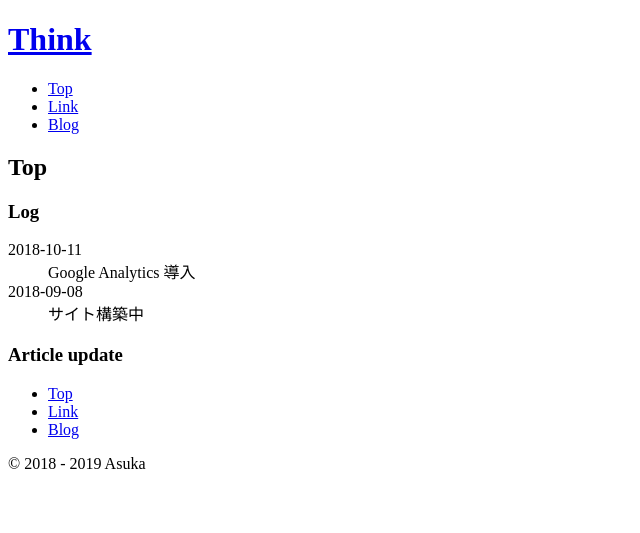
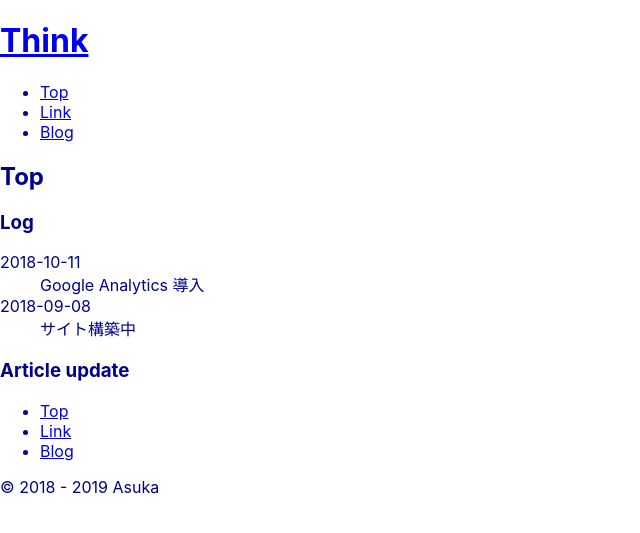
Before and after one commit to a-skua/a-skua.github.io, a Jekyll site: the page built from index.html, in a window 1280 px wide. Shown: the top 533 px of the page, without its empty margins (0-640 px from the left). Built offline with Jekyll 4.4.1, drawn with Linux system fonts in a browser that asks for light colours; the list of posts is cut into pages by our own code.

Commit message:
Fix scss constitution

```diff
--- a/_scss/laptop.scss
+++ b/_scss/laptop.scss
@@ -0,0 +1,5 @@
+@import 'base.scss';
+
+@mixin laptop {
+  @include base;
+}
--- a/_scss/tablet.scss
+++ b/_scss/tablet.scss
@@ -0,0 +1,5 @@
+@import 'base.scss';
+
+@mixin tablet {
+  @include base;
+}
--- a/assets/css/default-laptop.scss
+++ b/assets/css/default-laptop.scss
@@ -1,3 +1,5 @@
-@import 'base.scss';
+---
+---
+@import 'laptop.scss';
 
-@include base;
+@include laptop;
--- a/assets/css/default-tablet.scss
+++ b/assets/css/default-tablet.scss
@@ -1,3 +1,5 @@
-@import 'base.scss';
+---
+---
+@import 'tablet.scss';
 
-@include base;
+@include tablet;
--- a/assets/css/post-laptop.scss
+++ b/assets/css/post-laptop.scss
@@ -1,3 +1,5 @@
-@import 'base.scss';
+---
+---
+@import 'laptop.scss';
 
-@include base;
+@include laptop;
--- a/assets/css/post-tablet.scss
+++ b/assets/css/post-tablet.scss
@@ -1,3 +1,5 @@
-@import 'base.scss';
+---
+---
+@import 'tablet.scss';
 
-@include base;
+@include tablet;
```
Also changed, not shown: _scss/_footer.scss (renamed from _scss/footer.scss), _scss/_header.scss (renamed from _scss/header.scss), _scss/_init.scss (renamed from _scss/init.scss), _scss/_nav.scss (renamed from _scss/nav.scss).
